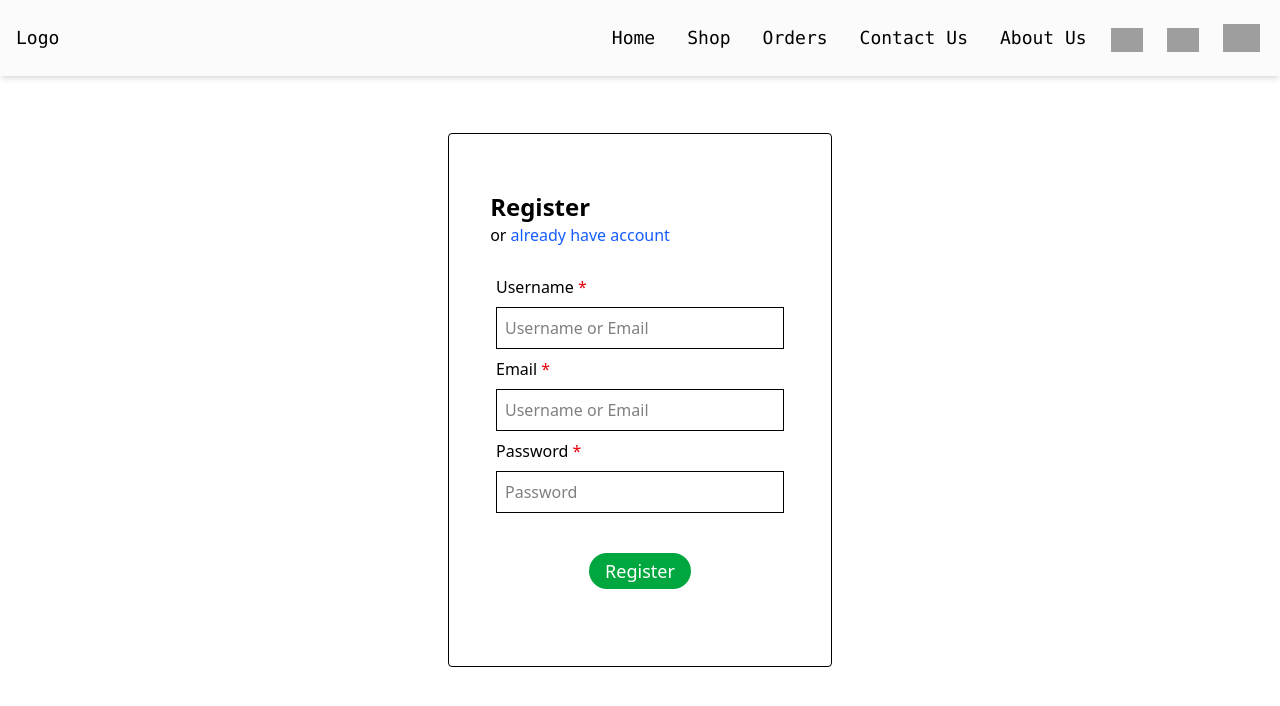
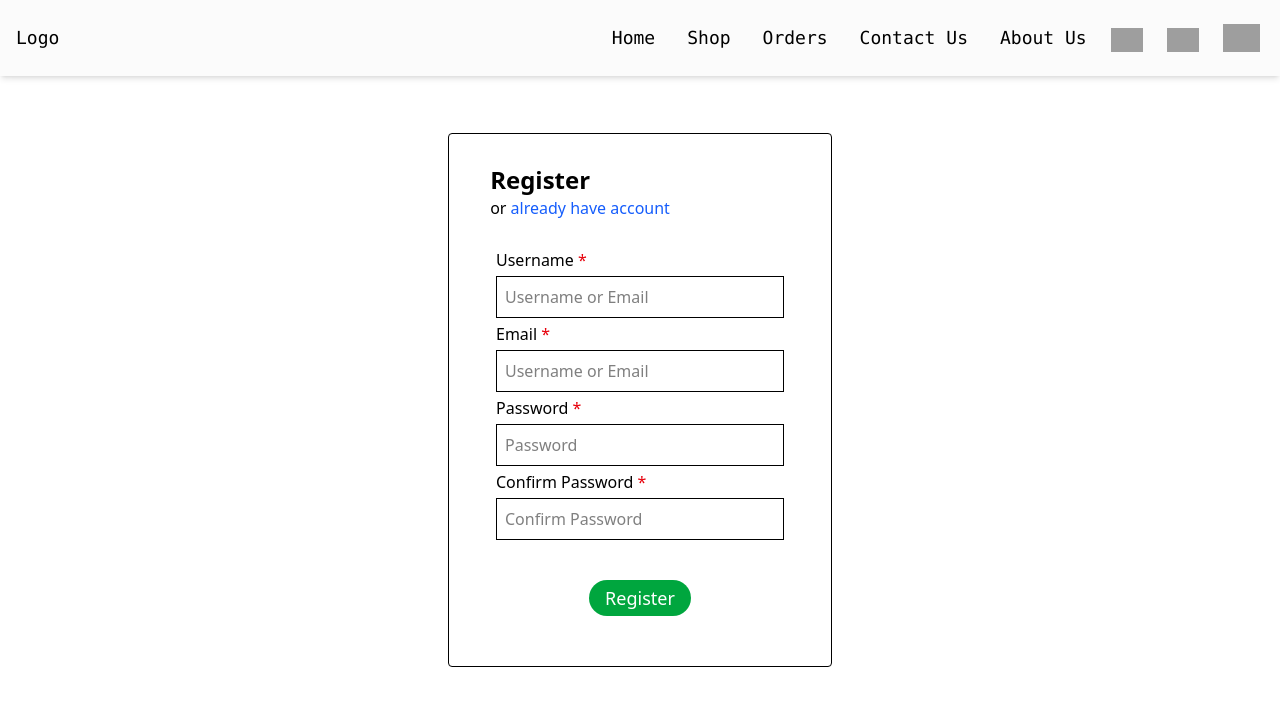
Before and after one commit to ucsmchandu/ecommerce, a React (Vite) app: page /register in a window 1280 px wide. Shown: the top 706 px of the page. Built offline with nearby package versions, Linux system fonts and the light colour scheme; grey boxes are pictures that could not be loaded.

Commit message:
login and register modified

```diff
--- a/src/pages/Login.jsx
+++ b/src/pages/Login.jsx
@@ -1,6 +1,22 @@
-import React from 'react'
+import React, { useState } from 'react'
 import { Link } from 'react-router-dom'
 const Login = () => {
+ const [data,setData]=useState({username:'',password:''});
+ const handleData=(e)=>{
+  setData({...data,[e.target.name]:e.target.value.trim()});
+ }
+ const handleSubmit=(e)=>{
+  e.preventDefault();
+  if(!data.username || !data.password){
+    alert("Enter valid data");
+    return;
+  }
+  console.log(data);
+  setData({
+    username:'',
+    password:''
+  })
+ }
   return (
     <>
      <div className='w-screen h-screen flex justify-center items-center '>
@@ -8,18 +24,18 @@ const Login = () => {
           <div className='relative -left-20 p-1 -top-6'>
             <p><span className='text-2xl font-semibold'>Sign in</span><br/>or <span className='text-blue-600 cursor-pointer hover:underline'><Link to="/register">create account</Link></span></p>
           </div>
-          <form action="">
+          <form onSubmit={handleSubmit}>
           <div className='flex flex-col space-y-3'>
             <label htmlFor="usernameOrEmail">Username or Email <span className='text-red-600'>*</span></label>
-            <input id="usernameOrEmail" type="text" placeholder='Username or Email' required className='border outline-none w-72 p-2 placeholder:text-md'/>
+            <input id="usernameOrEmail" type="text" name='username' value={data.username} placeholder='Username or Email' onChange={handleData} className='border outline-none w-72 p-2 placeholder:text-md'/>
             <label htmlFor="password">Password <span className='text-red-600'>*</span></label>
-            <input id="password" type="password" placeholder='Password' required className='border outline-none w-72 p-2 placeholder:text-md'/>
+            <input id="password" type="password" name='password' value={data.password} placeholder='Password' onChange={handleData} className='border outline-none w-72 p-2 placeholder:text-md'/>
           </div>
 
           <div className='space-y-6 pt-4   '><input type="checkbox" id="remember" /> <label htmlFor="remember" className='pl-1'>Remember me</label></div>
 
           <div className=''>
-            <button type='submit' className=' w-72 p-1 text-lg bg-blue-600 text-white cursor-pointer hover:bg-blue-700'>Sign in</button>
+            <button type='submit' name='submit' className=' w-72 p-1 text-lg bg-blue-600 text-white cursor-pointer hover:bg-blue-700'>Sign in</button>
           </div>
           </form>
           <div className='pt-4'>
@@ -29,9 +45,7 @@ const Login = () => {
             </button>
           </div>
         </div>
-
      </div>
-
     </>
   )
 }
--- a/src/pages/Register.jsx
+++ b/src/pages/Register.jsx
@@ -1,31 +1,75 @@
-import React from 'react'
+import React, { useState } from 'react'
 import { Link } from 'react-router-dom'
 const Register = () => {
+    const emailRegex = /^[^\s@]+@[^\s@]+\.[^\s@]+$/;
+   const [data,setData]=useState({
+    username:'',
+    email:'',
+    password:'',
+    confirmPassword:''
+   });
+   const handleData=(e)=>{
+    setData({...data,[e.target.name]:e.target.value.trim()});
+   }
+
+    const handleSubmit=(e)=>{
+        e.preventDefault();
+        if(!data.username || !data.email || !data.password){
+            alert("enter valid data!");
+            return;
+        }
+        if(!emailRegex.test(data.email)){
+            alert("enter valid mail!");
+            return;
+        }
+        if(data.password!==data.confirmPassword){
+            alert("password does not match!");
+            return;
+        }
+        if(data.username.length<5){
+            alert("username must be atleast have five characters!");
+            return;
+        }
+        else if(data.password.length<5){
+            alert("password must be atleast five characters!");
+            return;
+        }
+        console.log(data);
+        setData({
+            username:'',
+            email:'',
+            password:'',
+            confirmPassword:''
+        });
+    }
   return (
-   <form>
+
       <div className='w-screen h-screen flex justify-center items-center '>
          <div className='border rounded flex flex-col justify-center items-center w-sm h-2/3'>
            <div className='relative -left-15 p-1 -top-6'>
              <p><span className='text-2xl font-semibold'>Register</span><br/>or <span className='text-blue-600 cursor-pointer hover:underline'><Link to="/login">already have account</Link></span></p>
            </div>
 
-           <div className='flex flex-col space-y-2'>
+          <form onSubmit={handleSubmit} >
+          <div className='flex flex-col space-y-1'>
              <label htmlFor="username">Username <span className='text-red-600'>*</span></label>
-             <input id="username" type="text" placeholder='Username or Email' required className='border outline-none w-72 p-2 placeholder:text-md'/>
+             <input id="username" type="text" name='username' value={data.username} onChange={handleData} placeholder='Username or Email' required className='border outline-none w-72 p-2 placeholder:text-md'/>
              <label htmlFor="email">Email <span className='text-red-600'>*</span></label>
-             <input id="email" type="email" placeholder='Username or Email' required className='border outline-none w-72 p-2 placeholder:text-md'/>
-
+             <input id="email" type="email" name='email' value={data.email} onChange={handleData} placeholder='Username or Email' required className='border outline-none w-72 p-2 placeholder:text-md'/>
              <label htmlFor="password">Password <span className='text-red-600'>*</span></label>
-             <input id="password" type="password" placeholder='Password' required className='border outline-none w-72 p-2 placeholder:text-md'/>
+             <input id="password" type="password" name='password' value={data.password} onChange={handleData} placeholder='Password' required className='border outline-none w-72 p-2 placeholder:text-md'/>
+             <label htmlFor="confirmPassword">Confirm Password <span className='text-red-600'>*</span></label>
+             <input id="confirmPassword" type="password" name='confirmPassword' value={data.confirmPassword} onChange={handleData} placeholder='Confirm Password' required className='border outline-none w-72 p-2 placeholder:text-md'/>
+            {data.password!==data.confirmPassword ? <p className='text-sm text-red-700'>passwords not matching </p>:null}
            </div>
 
-           <div className='flex items-center mt-10'>
-            <button type='submit' className='text-white text-lg p-1 cursor-pointer rounded-3xl px-4 bg-green-600 hover:bg-green-700'>Register</button>
+           <div className='flex items-center justify-center mt-10'>
+            <button type='submit' name='submit'  className='text-white text-lg p-1 cursor-pointer rounded-3xl px-4 bg-green-600 hover:bg-green-700'>Register</button>
            </div>
+          </form>
 
          </div>
       </div>
-     </form>
   )
 }
 
```
